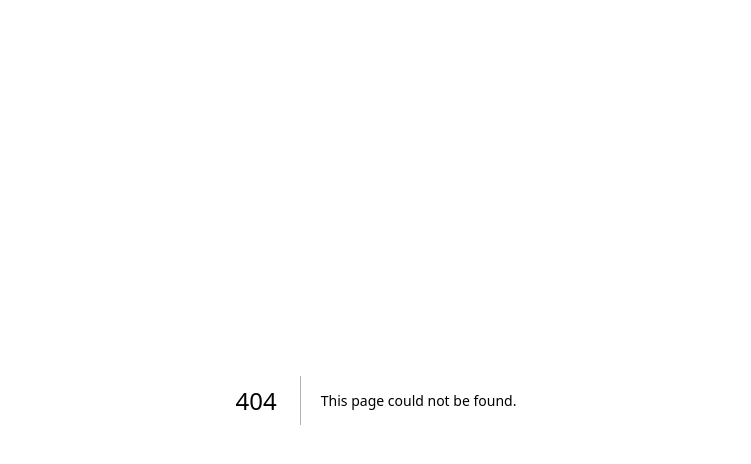
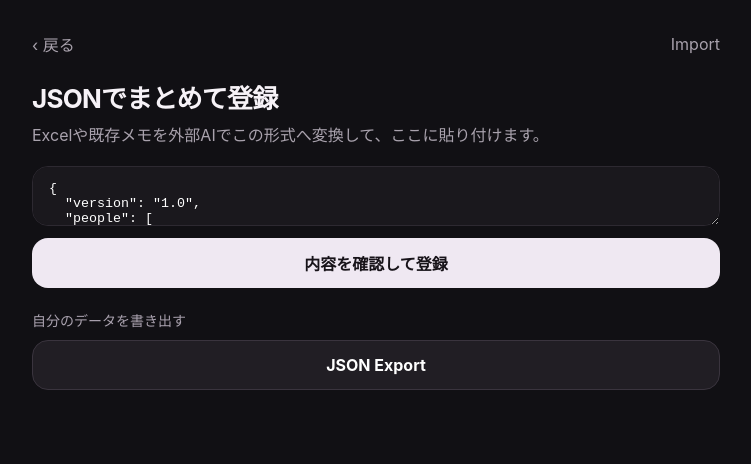
Before and after one commit to karukimori-wq/Velvet, a Next.js app: page /import in a window 1280 px wide. Before the commit this address had no page. Shown: the top 464 px of the page, without its empty margins (264-1015 px from the left). Built offline with nearby package versions, Linux system fonts and the light colour scheme.

Commit message:
Add JSON import export UI

```diff
--- /dev/null
+++ b/app/import/page.tsx
@@ -0,0 +1,30 @@
+import Link from "next/link";
+import { importJsonAction } from "./actions";
+
+const example = `{
+  "version": "1.0",
+  "people": [
+    {
+      "name": "山田さん",
+      "rank": "VIP",
+      "personality": ["会社経営", "既婚", "ゴルフ", "ロレックス"]
+    }
+  ]
+}`;
+
+export default async function ImportPage({ searchParams }: { searchParams: Promise<{ error?: string }> }) {
+  const { error } = await searchParams;
+  return (
+    <main className="shell">
+      <header className="header"><Link className="subtle" href="/people">‹ 戻る</Link><span className="subtle">Import</span></header>
+      <section className="hero"><h1>JSONでまとめて登録</h1><p>Excelや既存メモを外部AIでこの形式へ変換して、ここに貼り付けます。</p></section>
+      {error && <div className="formError">形式を確認してください：{error}</div>}
+      <form action={importJsonAction} className="stack">
+        <textarea className="searchBox importArea" name="json" defaultValue={example} />
+        <button className="primaryButton" type="submit">内容を確認して登録</button>
+      </form>
+      <div className="sectionTitle">自分のデータを書き出す</div>
+      <Link className="secondaryButton actionLink" href="/api/export">JSON Export</Link>
+    </main>
+  );
+}
```
